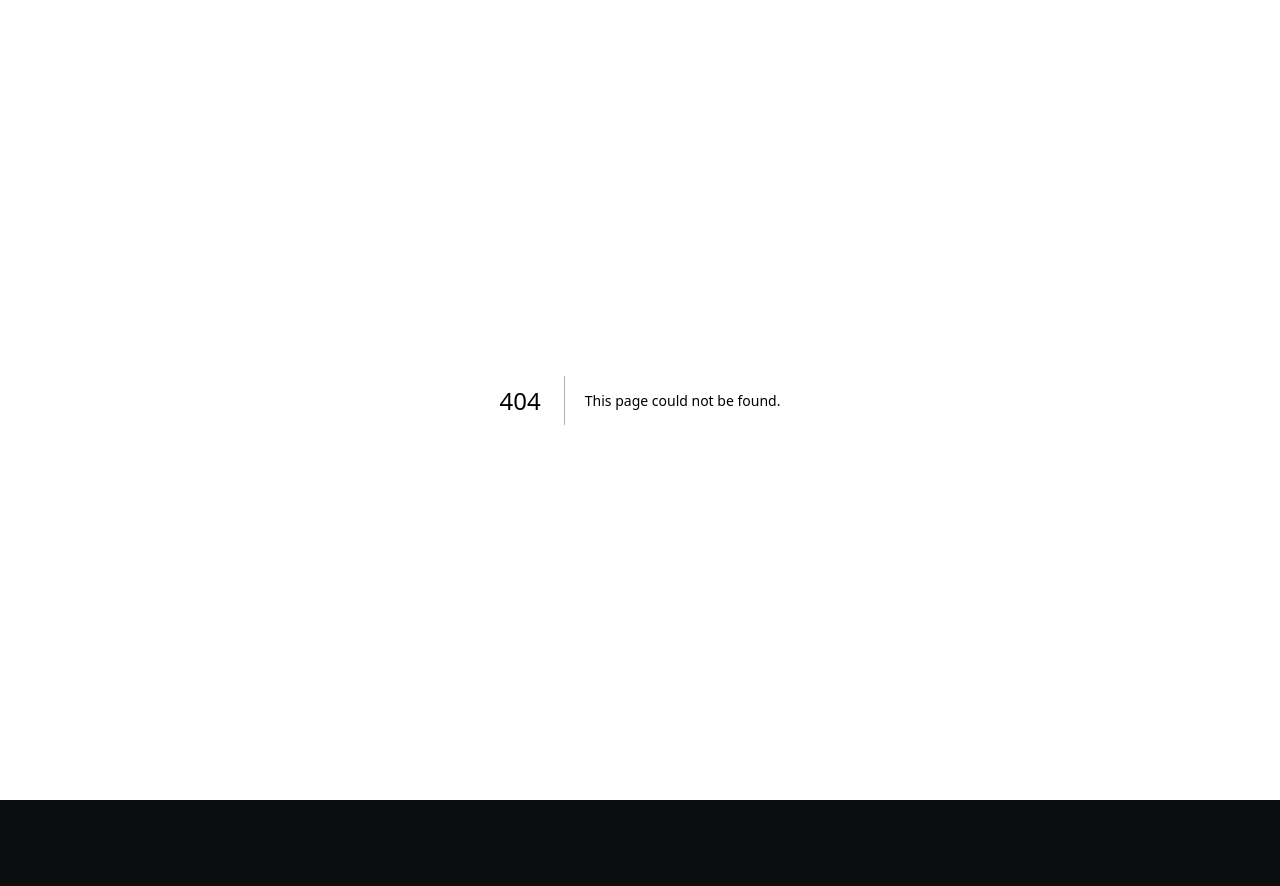
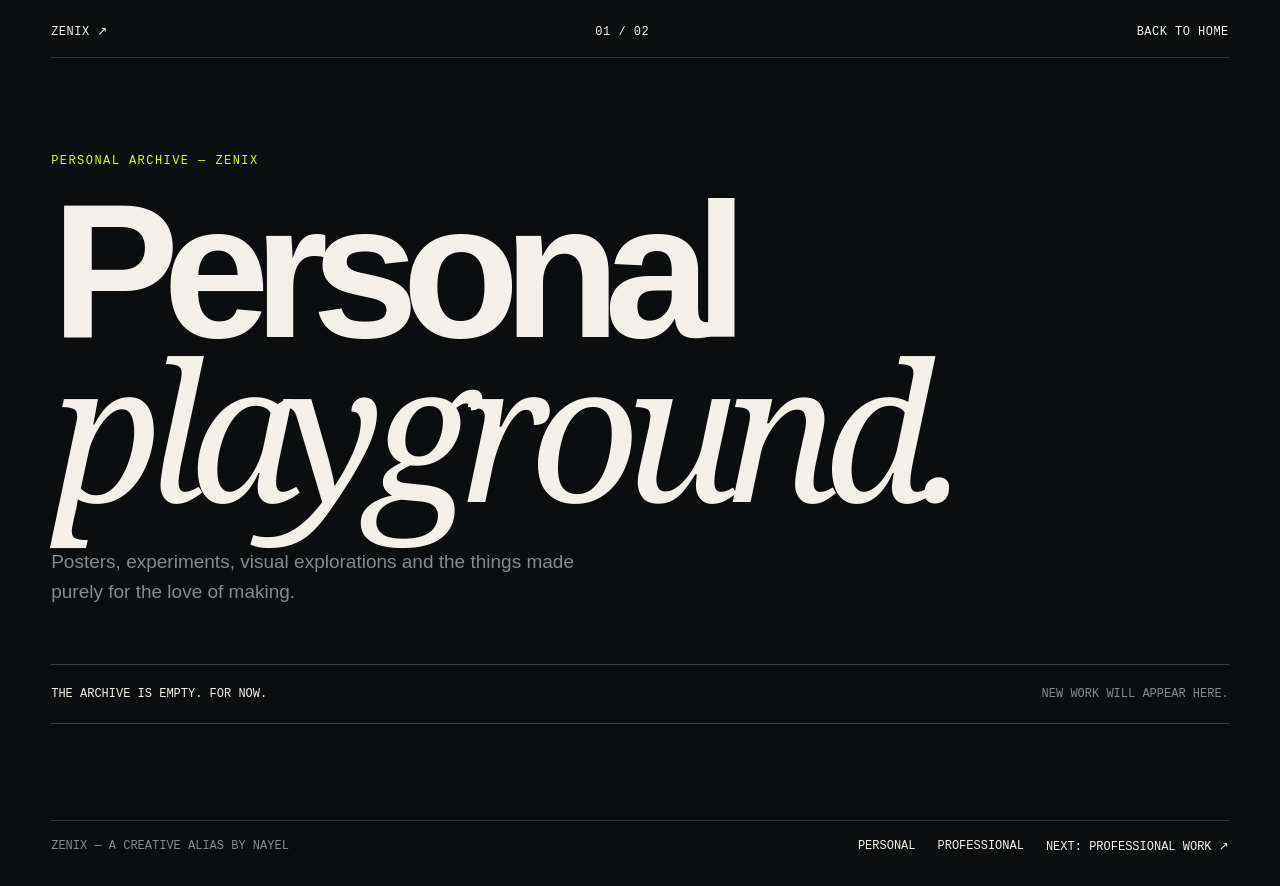
Before and after one commit to awwab1421/zenix-portfolio, a Next.js app: page /personal in a window 1280 px wide. Before the commit this address had no page. Before the commit the page ends 800 px from the top, so only its background shows below. Built offline with nearby package versions, Linux system fonts and the light colour scheme.

Commit message:
Add personal project archive route

```diff
--- /dev/null
+++ b/app/personal/page.tsx
@@ -0,0 +1,7 @@
+import CollectionPage from '../collections';
+
+export const metadata = { title: 'Personal — ZENIX', description: 'Personal posters, experiments and hobby projects by ZENIX.' };
+
+export default function PersonalPage() {
+  return <CollectionPage kind="personal" />;
+}
```
